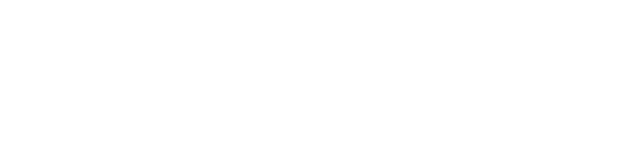
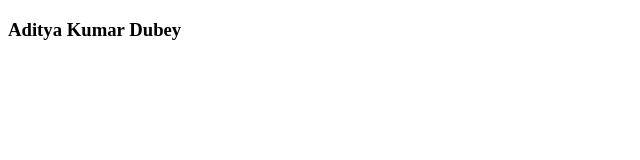
Before and after one commit to adityush007/Portfolio-Website, a plain HTML site: page index.html in a window 1280 px wide. Shown: the whole page, without its empty margins (0-640 px from the left). Drawn offline with Linux system fonts and the light colour scheme.

```diff
--- a/index.html
+++ b/index.html
@@ -1,5 +1,13 @@
-<html>
+<!DOCTYPE html>
+<html lang="en">
     <head>
+        <meta charset="UTF-8"/>
+        <meta name="viewport" content="width=device-width, initial-scale=1.0" />
         <title>Aditya Kumar Dubey</title>
     </head>
+    <body>
+        <div>
+            <h3>Aditya Kumar Dubey</h3>
+        </div>
+    </body>
 </html>
```
